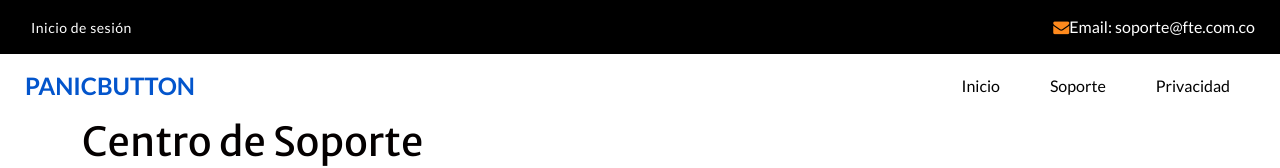
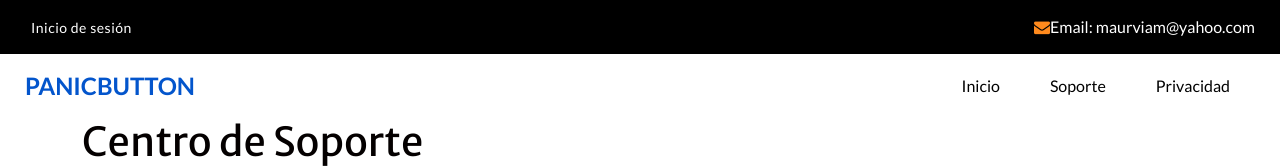
Before and after one commit to mejimenezp/PannicButtonWeb, a React (Create React App) app: page /soporte in a window 1280 px wide. Shown: the top 168 px of the page. Built offline with nearby package versions, Linux system fonts and the light colour scheme.

Commit message:
Update Header.js

```diff
--- a/src/components/Header.js
+++ b/src/components/Header.js
@@ -43,9 +43,9 @@ const Header = () => {
               </button>
             )}
 
-            <a href="mailto:soporte.botondepanico@gmail.com">
+            <a href="mailto:maurviam@yahoo.com">
               <i className="fa fa-envelope" aria-hidden="true"></i>
-              <span>Email: soporte@fte.com.co</span>
+              <span>Email: maurviam@yahoo.com</span>
             </a>
           </div>
         </div>
```
